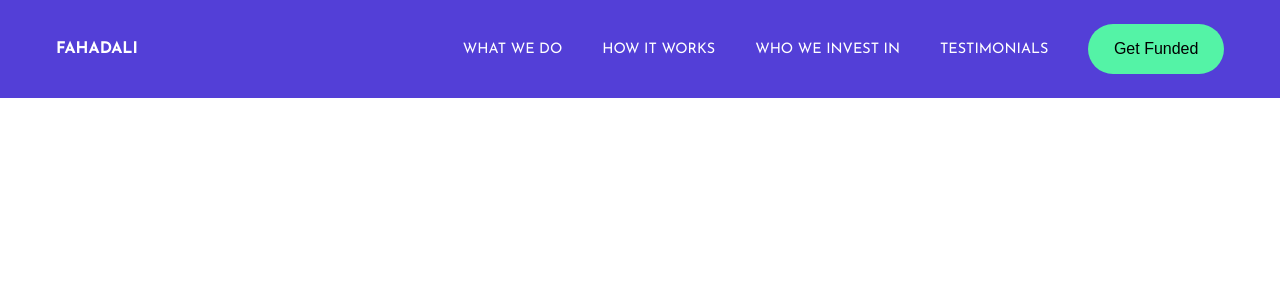
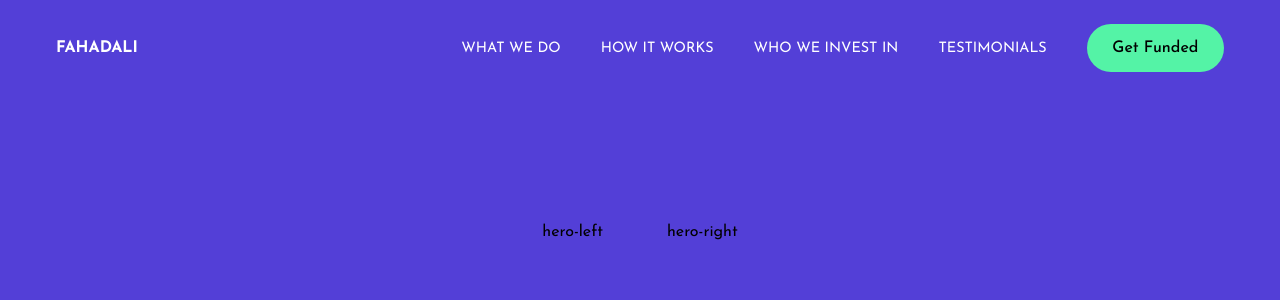
Before and after one commit to FahadAli-Dev/digital-business, a Next.js app: page / in a window 1280 px wide. Shown: the top 300 px of the page. Built offline with nearby package versions, Linux system fonts and the light colour scheme.

Commit message:
starting hero section

```diff
--- a/src/app/page.js
+++ b/src/app/page.js
@@ -1,9 +1,11 @@
 import style from "./page.module.css";
 import Navbar from "../components/Navbar/Navbar.jsx";
+import Hero from "../components/Hero/Hero";
 const page = () => {
   return (
     <div className={style.app}>
       <Navbar />
+      <Hero />
     </div>
   );
 };
--- /dev/null
+++ b/src/components/Hero/Hero.jsx
@@ -0,0 +1,13 @@
+import style from "./Hero.module.css";
+const Hero = () => {
+  return (
+    <div className={style["hero-wrapper"]}>
+      <div className={style["hero-container"]}>
+        <div className={style["hero-left"]}>hero-left</div>
+        <div className={style["hero-right"]}>hero-right</div>
+      </div>
+    </div>
+  );
+};
+
+export default Hero;
--- /dev/null
+++ b/src/components/Hero/Hero.module.css
@@ -0,0 +1,12 @@
+.hero-wrapper {
+  background-color: var(--primary-color);
+  height: 100vh;
+}
+
+.hero-container {
+  padding: 8rem;
+  display: flex;
+  align-items: center;
+  justify-content: center;
+  gap: 4rem;
+}
--- a/src/components/Navbar/Navbar.module.css
+++ b/src/components/Navbar/Navbar.module.css
@@ -50,8 +50,9 @@
   padding: 1rem 1.6rem;
   border-radius: 999px;
   font-size: 1rem;
+  font-weight: 500;
+  font-family: inherit;
   color: var(--dark-bg);
-  font-weight: 500;
   cursor: pointer;
 }
 
@@ -62,7 +63,7 @@
   padding: 3rem 2rem;
   box-sizing: border-box;
   font-size: 1.2rem;
-  transition: all 0.2s ease-out;
+  transition: all 0.3s ease-out;
   transform: translateX(-150%);
 }
 
```
